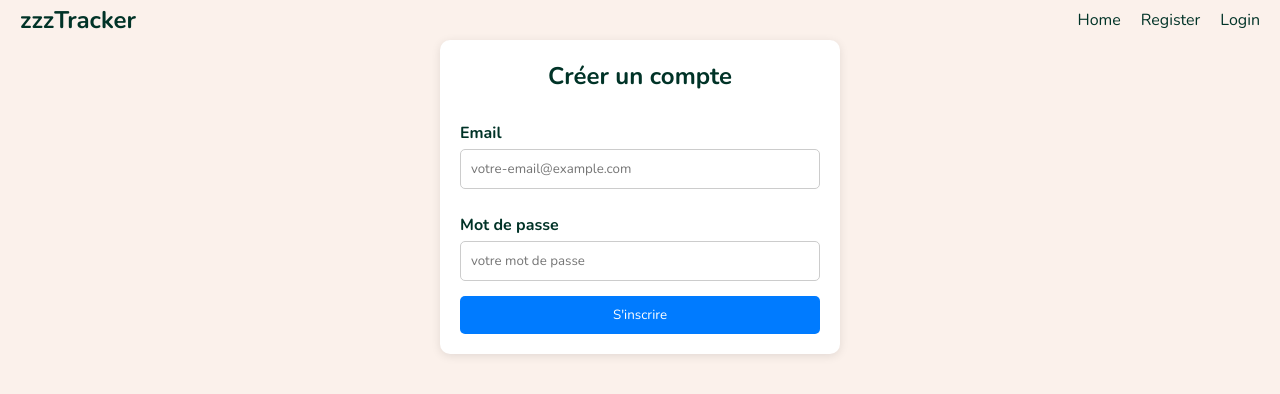
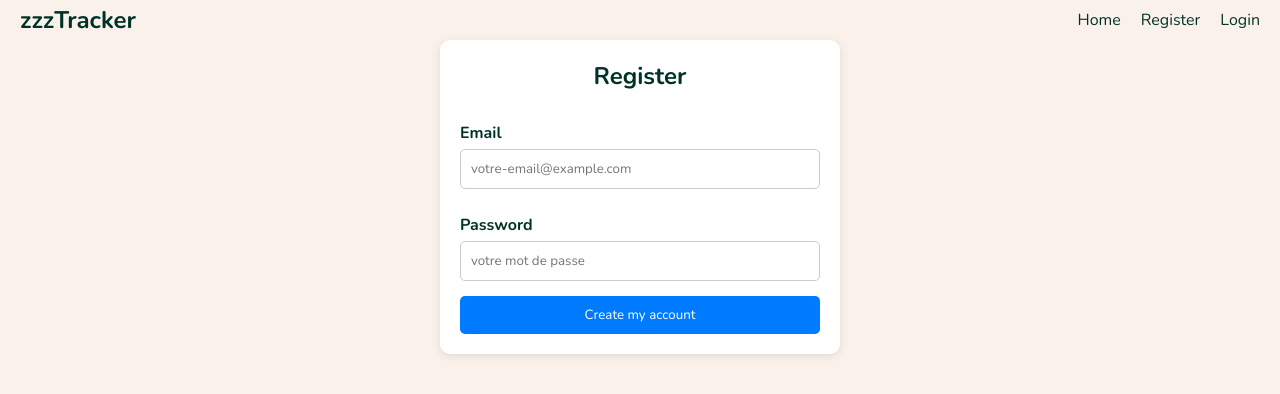
Before and after one commit to DomiCodeur/zzzTracker, an Angular app: page /register in a window 1280 px wide. Shown: the top 394 px of the page. Built offline with nearby package versions, Linux system fonts and the light colour scheme.

Commit message:
Changed the language of register and login

```diff
--- a/src/app/components/login/login.component.html
+++ b/src/app/components/login/login.component.html
@@ -1,5 +1,5 @@
 <div class="register-container">
-  <h2 class="title">Se connecter</h2>
+  <h2 class="title">Login</h2>
   <form [formGroup]="loginForm" class="form-container">
     <div class="input-group">
       <label for="email">Email</label>
@@ -12,7 +12,7 @@
       />
     </div>
     <div class="input-group">
-      <label for="password">Mot de passe</label>
+      <label for="password">Password</label>
       <input
         formControlName="password"
         id="password"
@@ -22,6 +22,6 @@
       />
     </div>
     <p *ngIf="errorMessage" class="error-message">{{ errorMessage }}</p>
-    <button type="button" class="btn" (click)="login()">Se connecter</button>
+    <button type="button" class="btn" (click)="login()">Log me in</button>
   </form>
 </div>
--- a/src/app/components/register/register.component.html
+++ b/src/app/components/register/register.component.html
@@ -1,5 +1,5 @@
 <div class="register-container">
-  <h2 class="title">Créer un compte</h2>
+  <h2 class="title">Register</h2>
   <form [formGroup]="registerForm" class="form-container">
     <div class="input-group">
       <label for="email">Email</label>
@@ -12,7 +12,7 @@
       />
     </div>
     <div class="input-group">
-      <label for="password">Mot de passe</label>
+      <label for="password">Password</label>
       <input
         formControlName="password"
         id="password"
@@ -22,6 +22,8 @@
       />
     </div>
     <p *ngIf="errorMessage" class="error-message">{{ errorMessage }}</p>
-    <button type="button" class="btn" (click)="register()">S'inscrire</button>
+    <button type="button" class="btn" (click)="register()">
+      Create my account
+    </button>
   </form>
 </div>
```
